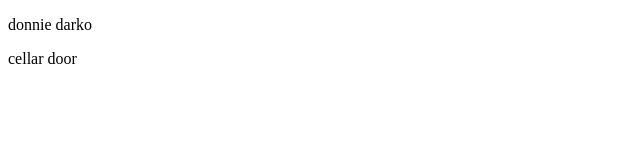
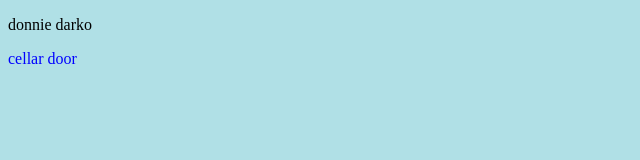
Before and after one commit to solowohashi/cst25, a plain HTML site: page index.html in a window 1280 px wide. Shown: the whole page, without its empty margins (0-640 px from the left). Drawn offline with Linux system fonts and the light colour scheme.

Commit message:
Update index.html

```diff
--- a/index.html
+++ b/index.html
@@ -4,11 +4,11 @@
 	<title>badwebsite</title>
 	<link rel="stylesheet" type="text/css" href="css/site.css">
 </head>
-<body>
+<body style="background-color:powderblue;">
 	<main>
 		<p>donnie darko</p>
 
-		<p>cellar door</p>
+		<p style="color:blue;">cellar door</p>
 
 
 	</main>
```
